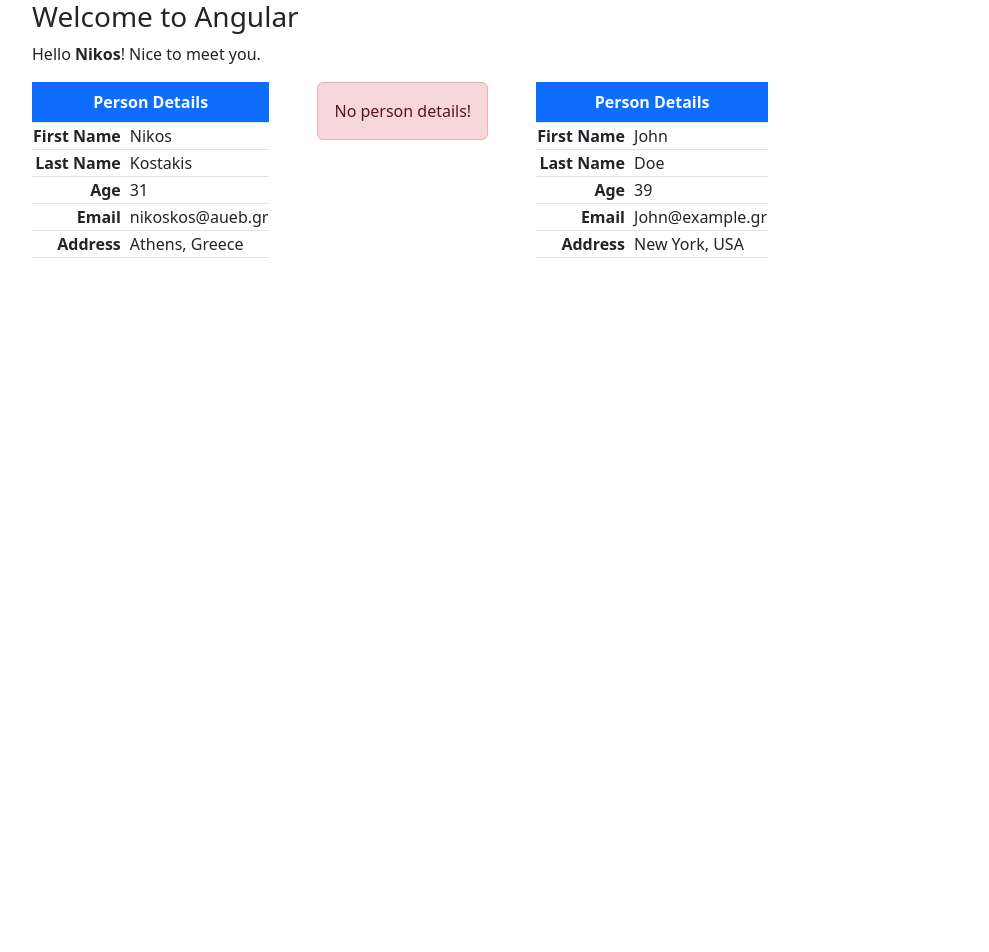
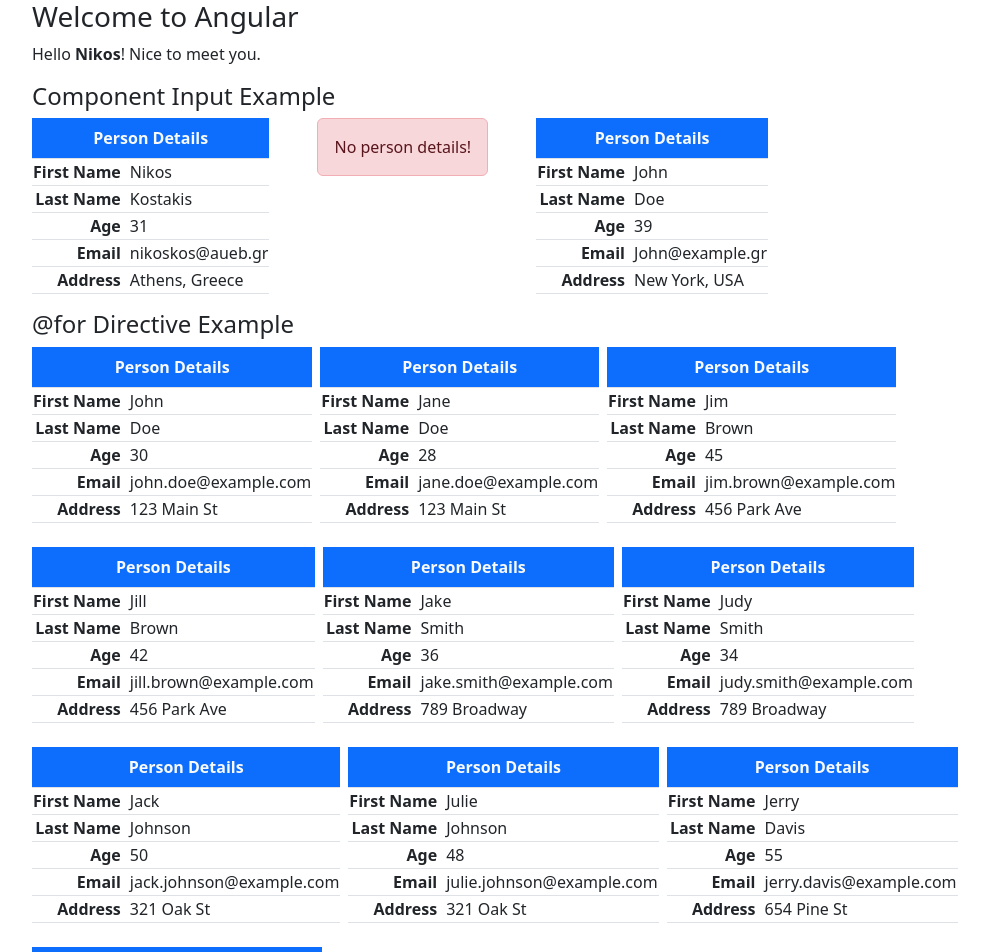
Before and after one commit to nikokost3/angular-project, an Angular app: page / in a window 1280 px wide. Shown: the top 952 px of the page, without its empty margins (50-1039 px from the left). Before the commit the page ends 800 px from the top, so only its background shows below. Built offline with nearby package versions, Linux system fonts and the light colour scheme.

Commit message:
@for directive

```diff
--- a/src/app/app.component.html
+++ b/src/app/app.component.html
@@ -5,10 +5,20 @@
     >! Nice to meet you.
   </p>
 
+  <h4>Component Input Example</h4>
+
   <div class="d-flex gap-5 text-nowrap">
     <app-person-table [person]="person0"></app-person-table>
     <app-person-table></app-person-table>
     <app-person-table [person]="person1"></app-person-table>
   </div>
 
+  <h4>{{ '@for' }} Directive Example</h4>
+
+  <div class="d-flex flex-wrap text-nowrap gap-2">
+    @for(user of users; track user) {
+      <app-person-table [person]="user"></app-person-table>
+    }
+  </div>
+
 </div>
--- a/src/app/app.component.ts
+++ b/src/app/app.component.ts
@@ -26,6 +26,79 @@
       age: 39,
       email: 'John@example.gr',
       address: 'New York, USA'
-    }
+    };
+
+    users: Person[] = [
+      {
+        givenName: 'John',
+        surName: 'Doe',
+        age: 30,
+        email: 'john.doe@example.com',
+        address: '123 Main St',
+      },
+      {
+        givenName: 'Jane',
+        surName: 'Doe',
+        age: 28,
+        email: 'jane.doe@example.com',
+        address: '123 Main St',
+      },
+      {
+        givenName: 'Jim',
+        surName: 'Brown',
+        age: 45,
+        email: 'jim.brown@example.com',
+        address: '456 Park Ave',
+      },
+      {
+        givenName: 'Jill',
+        surName: 'Brown',
+        age: 42,
+        email: 'jill.brown@example.com',
+        address: '456 Park Ave',
+      },
+      {
+        givenName: 'Jake',
+        surName: 'Smith',
+        age: 36,
+        email: 'jake.smith@example.com',
+        address: '789 Broadway',
+      },
+      {
+        givenName: 'Judy',
+        surName: 'Smith',
+        age: 34,
+        email: 'judy.smith@example.com',
+        address: '789 Broadway',
+      },
+      {
+        givenName: 'Jack',
+        surName: 'Johnson',
+        age: 50,
+        email: 'jack.johnson@example.com',
+        address: '321 Oak St',
+      },
+      {
+        givenName: 'Julie',
+        surName: 'Johnson',
+        age: 48,
+        email: 'julie.johnson@example.com',
+        address: '321 Oak St',
+      },
+      {
+        givenName: 'Jerry',
+        surName: 'Davis',
+        age: 55,
+        email: 'jerry.davis@example.com',
+        address: '654 Pine St',
+      },
+      {
+        givenName: 'June',
+        surName: 'Davis',
+        age: 53,
+        email: 'june.davis@example.com',
+        address: '654 Pine St',
+      },
+    ];
 
 }
--- a/src/app/components/person-table/person-table.component.html
+++ b/src/app/components/person-table/person-table.component.html
@@ -4,7 +4,7 @@
   </div>
 }
 @else {
-<table class="table table-bordered w-50">
+<table class="table table-bordered">
     <caption class="caption-top fw-bold bg-primary text-light text-center">
       Person Details
     </caption>
```
Also changed, not shown: 1 other file (tests, documents, lock files or other folders).
